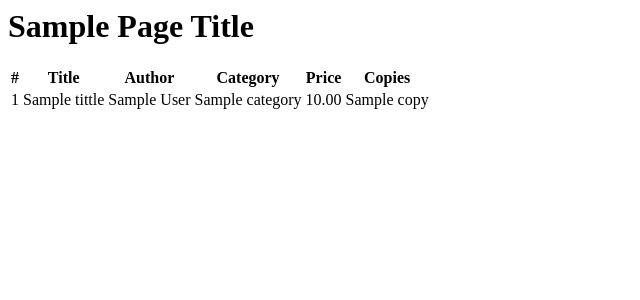
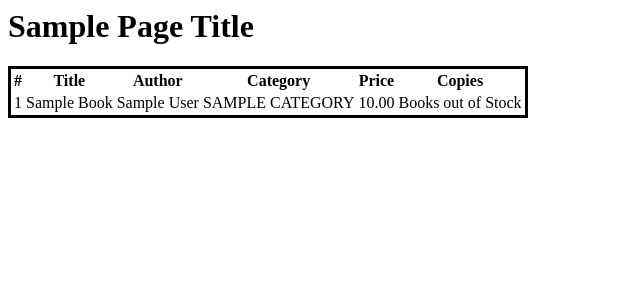
Before and after one commit to Faizan-Asif2/Library_Management-Django, a Django app: template books/templates/books/book_list.html in a window 1280 px wide. Shown: the top 300 px of the page, without its empty margins (0-640 px from the left). Run offline with Django 5.2, Linux system fonts and the light colour scheme; the template is opened without the code that fills it: most values are stand-ins (such as "Sample title", 1, 10 or a date in 2020).

Commit message:
Changes in templates & views of books

```diff
--- a/books/templates/books/book_list.html
+++ b/books/templates/books/book_list.html
@@ -2,10 +2,10 @@
 
 <h1>{{ page_title|title }}</h1>
 
-<table>
+<table  style="border: solid;">
 
-    <thead>
-        <tr>
+    <thead  style="border: solid;">
+        <tr  style="border: solid;">
             <th>#</th>
             <th>Title</th>
             <th>Author</th>
@@ -15,23 +15,29 @@
         </tr>
     </thead>
 
-    <tbody>
+    <tbody  style="border: solid;">
 
         {% for book in books %}
 
-        <tr>
+        <tr  style="border: solid;">
 
             <td>{{ forloop.counter }}</td>
 
-            <td>{{ book.tittle }}</td>
+            <td>{{ book.title|lower|title}}</td>
 
             <td>{{ book.author }}</td>
 
-            <td>{{ book.category }}</td>
+            <td>{{ book.category|upper }}</td>
 
             <td>{{ book.price|floatformat:2 }}</td>
 
-            <td>{{ book.copy }}</td>
+            <td>
+                {% if book.copy > 0 %}
+                    <p>Books Available</p>
+                {% else %}
+                    <p>Books out of Stock</p>
+                {% endif %}
+            </td>
 
         </tr>
 
@@ -39,7 +45,7 @@
 
         <tr>
             <td colspan="6">
-                No Members found!
+                No books in the library yet.
             </td>
         </tr>
 
--- a/books/views.py
+++ b/books/views.py
@@ -57,7 +57,7 @@ def book_list(request):
 
     context = {
         'books': BOOKS,
-        'page_title': 'Books',
+       'page_title': 'Books',
     }
 
     return render(
```
